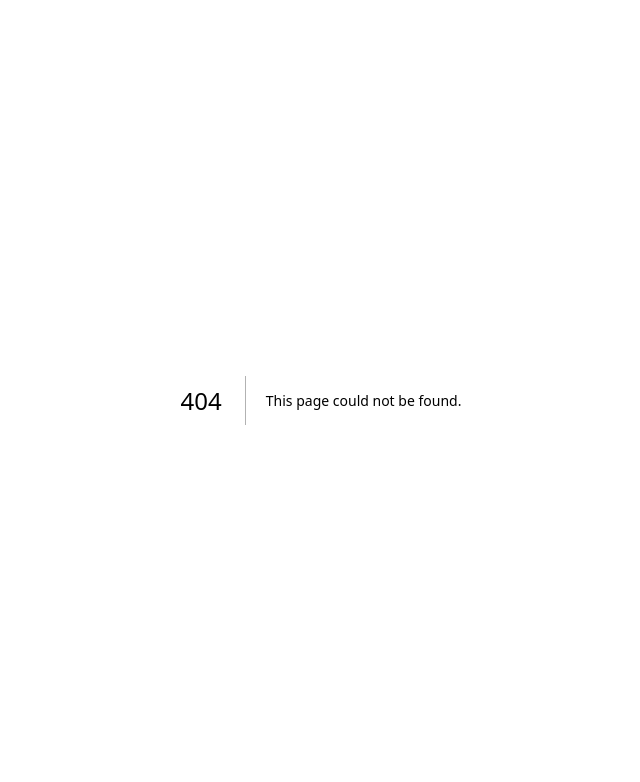
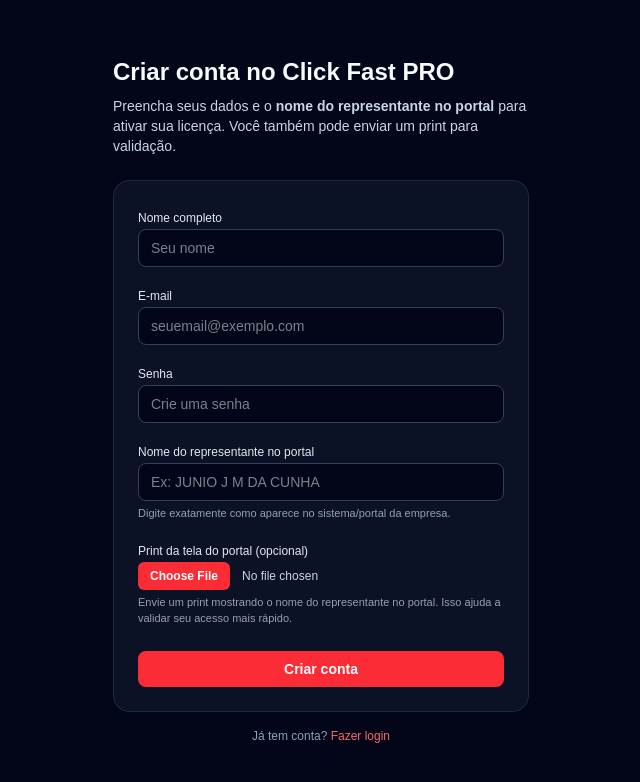
Before and after one commit to juniof250-ai/clickfast-site, a Next.js app: page /cadastro in a window 1280 px wide. Before the commit this address had no page. Shown: the top 782 px of the page, without its empty margins (319-959 px from the left). Built offline with nearby package versions, Linux system fonts and the light colour scheme.

Commit message:
Add files via upload

```diff
--- /dev/null
+++ b/app/cadastro/page.tsx
@@ -0,0 +1,143 @@
+"use client";
+
+import { FormEvent, useState } from "react";
+
+export default function CadastroPage() {
+  const [nome, setNome] = useState("");
+  const [email, setEmail] = useState("");
+  const [senha, setSenha] = useState("");
+  const [nomeRepPortal, setNomeRepPortal] = useState("");
+  const [screenshot, setScreenshot] = useState<File | null>(null);
+  const [loading, setLoading] = useState(false);
+
+  async function handleSubmit(e: FormEvent) {
+    e.preventDefault();
+    setLoading(true);
+
+    try {
+      // FUTURO: enviar para /auth/register no backend com FormData se for mandar o arquivo
+      console.log("Cadastro enviado:", {
+        nome,
+        email,
+        senha,
+        nomeRepPortal,
+        screenshotName: screenshot?.name,
+      });
+      alert(
+        "Cadastro enviado (simulação). Depois ligamos isso na API real e faremos upload do print 😄"
+      );
+    } finally {
+      setLoading(false);
+    }
+  }
+
+  return (
+    <div className="min-h-screen bg-slate-950 text-slate-50">
+      <main className="mx-auto flex min-h-screen max-w-md flex-col justify-center px-4">
+        <h1 className="mb-2 text-2xl font-bold">Criar conta no Click Fast PRO</h1>
+        <p className="mb-6 text-sm text-slate-300">
+          Preencha seus dados e o{" "}
+          <span className="font-semibold">nome do representante no portal</span> para
+          ativar sua licença. Você também pode enviar um print para validação.
+        </p>
+
+        <form
+          onSubmit={handleSubmit}
+          className="space-y-4 rounded-2xl border border-slate-800 bg-slate-900/70 p-6"
+        >
+          <div className="space-y-1">
+            <label className="text-xs font-medium text-slate-200">
+              Nome completo
+            </label>
+            <input
+              type="text"
+              required
+              className="w-full rounded-lg border border-slate-700 bg-slate-950 px-3 py-2 text-sm outline-none focus:border-red-500"
+              value={nome}
+              onChange={(e) => setNome(e.target.value)}
+              placeholder="Seu nome"
+            />
+          </div>
+
+          <div className="space-y-1">
+            <label className="text-xs font-medium text-slate-200">E-mail</label>
+            <input
+              type="email"
+              required
+              className="w-full rounded-lg border border-slate-700 bg-slate-950 px-3 py-2 text-sm outline-none focus:border-red-500"
+              value={email}
+              onChange={(e) => setEmail(e.target.value)}
+              placeholder="seuemail@exemplo.com"
+            />
+          </div>
+
+          <div className="space-y-1">
+            <label className="text-xs font-medium text-slate-200">Senha</label>
+            <input
+              type="password"
+              required
+              className="w-full rounded-lg border border-slate-700 bg-slate-950 px-3 py-2 text-sm outline-none focus:border-red-500"
+              value={senha}
+              onChange={(e) => setSenha(e.target.value)}
+              placeholder="Crie uma senha"
+            />
+          </div>
+
+          {/* Nome do representante no portal */}
+          <div className="space-y-1">
+            <label className="text-xs font-medium text-slate-200">
+              Nome do representante no portal
+            </label>
+            <input
+              type="text"
+              required
+              className="w-full rounded-lg border border-slate-700 bg-slate-950 px-3 py-2 text-sm outline-none focus:border-red-500"
+              value={nomeRepPortal}
+              onChange={(e) => setNomeRepPortal(e.target.value)}
+              placeholder="Ex: JUNIO J M DA CUNHA"
+            />
+            <p className="text-[11px] text-slate-400">
+              Digite exatamente como aparece no sistema/portal da empresa.
+            </p>
+          </div>
+
+          {/* Upload de print */}
+          <div className="space-y-1">
+            <label className="text-xs font-medium text-slate-200">
+              Print da tela do portal (opcional)
+            </label>
+            <input
+              type="file"
+              accept="image/*"
+              className="w-full text-xs text-slate-300 file:mr-3 file:rounded-md file:border-0 file:bg-red-500 file:px-3 file:py-1.5 file:text-xs file:font-semibold file:text-white hover:file:bg-red-600"
+              onChange={(e) =>
+                setScreenshot(e.target.files && e.target.files[0]
+                  ? e.target.files[0]
+                  : null)
+              }
+            />
+            <p className="text-[11px] text-slate-400">
+              Envie um print mostrando o nome do representante no portal. Isso ajuda a
+              validar seu acesso mais rápido.
+            </p>
+          </div>
+
+          <button
+            type="submit"
+            disabled={loading}
+            className="mt-2 w-full rounded-lg bg-red-500 py-2 text-sm font-semibold text-white hover:bg-red-600 disabled:cursor-not-allowed disabled:opacity-70"
+          >
+            {loading ? "Enviando..." : "Criar conta"}
+          </button>
+        </form>
+
+        <p className="mt-4 text-center text-xs text-slate-400">
+          Já tem conta?{" "}
+          <a href="/login" className="text-red-400 hover:text-red-300">
+            Fazer login
+          </a>
+        </p>
+      </main>
+    </div>
+  );
+}
--- /dev/null
+++ b/app/login/page.tsx
@@ -0,0 +1,79 @@
+"use client";
+
+import { FormEvent, useState } from "react";
+
+export default function LoginPage() {
+  const [email, setEmail] = useState("");
+  const [senha, setSenha] = useState("");
+  const [loading, setLoading] = useState(false);
+
+  async function handleSubmit(e: FormEvent) {
+    e.preventDefault();
+    setLoading(true);
+
+    try {
+      // FUTURO: aqui vamos chamar a API do backend no Render:
+      // const res = await fetch(`${process.env.NEXT_PUBLIC_API_BASE_URL}/auth/login`, { ... })
+
+      console.log("Login enviado:", { email, senha });
+      alert("Login enviado (simulação). Depois ligamos na API real 😄");
+    } finally {
+      setLoading(false);
+    }
+  }
+
+  return (
+    <div className="min-h-screen bg-slate-950 text-slate-50">
+      <main className="mx-auto flex min-h-screen max-w-md flex-col justify-center px-4">
+        <h1 className="mb-2 text-2xl font-bold">Entrar no Click Fast PRO</h1>
+        <p className="mb-6 text-sm text-slate-300">
+          Use o e-mail e senha cadastrados para acessar o painel e fazer download da automação.
+        </p>
+
+        <form
+          onSubmit={handleSubmit}
+          className="space-y-4 rounded-2xl border border-slate-800 bg-slate-900/70 p-6"
+        >
+          <div className="space-y-1">
+            <label className="text-xs font-medium text-slate-200">E-mail</label>
+            <input
+              type="email"
+              required
+              className="w-full rounded-lg border border-slate-700 bg-slate-950 px-3 py-2 text-sm outline-none focus:border-red-500"
+              value={email}
+              onChange={(e) => setEmail(e.target.value)}
+              placeholder="seuemail@exemplo.com"
+            />
+          </div>
+
+          <div className="space-y-1">
+            <label className="text-xs font-medium text-slate-200">Senha</label>
+            <input
+              type="password"
+              required
+              className="w-full rounded-lg border border-slate-700 bg-slate-950 px-3 py-2 text-sm outline-none focus:border-red-500"
+              value={senha}
+              onChange={(e) => setSenha(e.target.value)}
+              placeholder="••••••••"
+            />
+          </div>
+
+          <button
+            type="submit"
+            disabled={loading}
+            className="mt-2 w-full rounded-lg bg-red-500 py-2 text-sm font-semibold text-white hover:bg-red-600 disabled:cursor-not-allowed disabled:opacity-70"
+          >
+            {loading ? "Entrando..." : "Entrar"}
+          </button>
+        </form>
+
+        <p className="mt-4 text-center text-xs text-slate-400">
+          Ainda não tem conta?{" "}
+          <a href="/cadastro" className="text-red-400 hover:text-red-300">
+            Criar cadastro
+          </a>
+        </p>
+      </main>
+    </div>
+  );
+}
```
